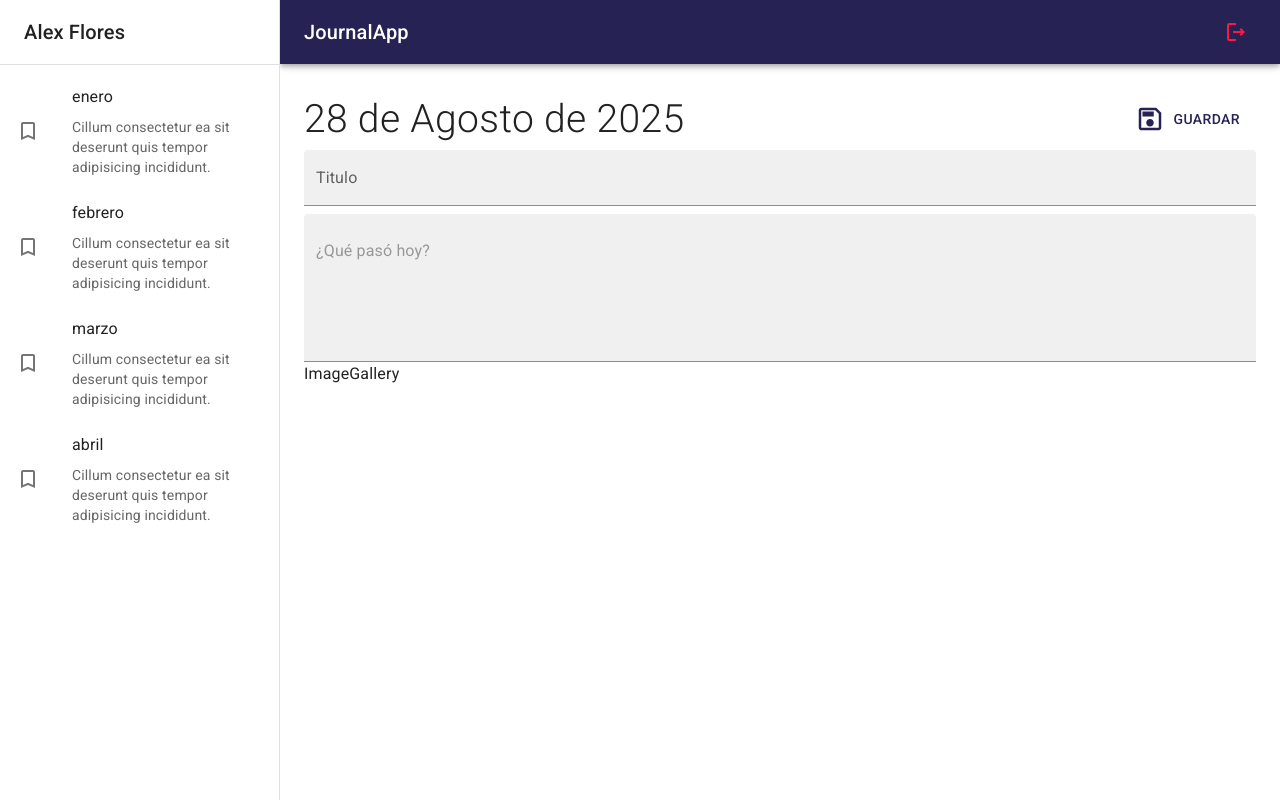
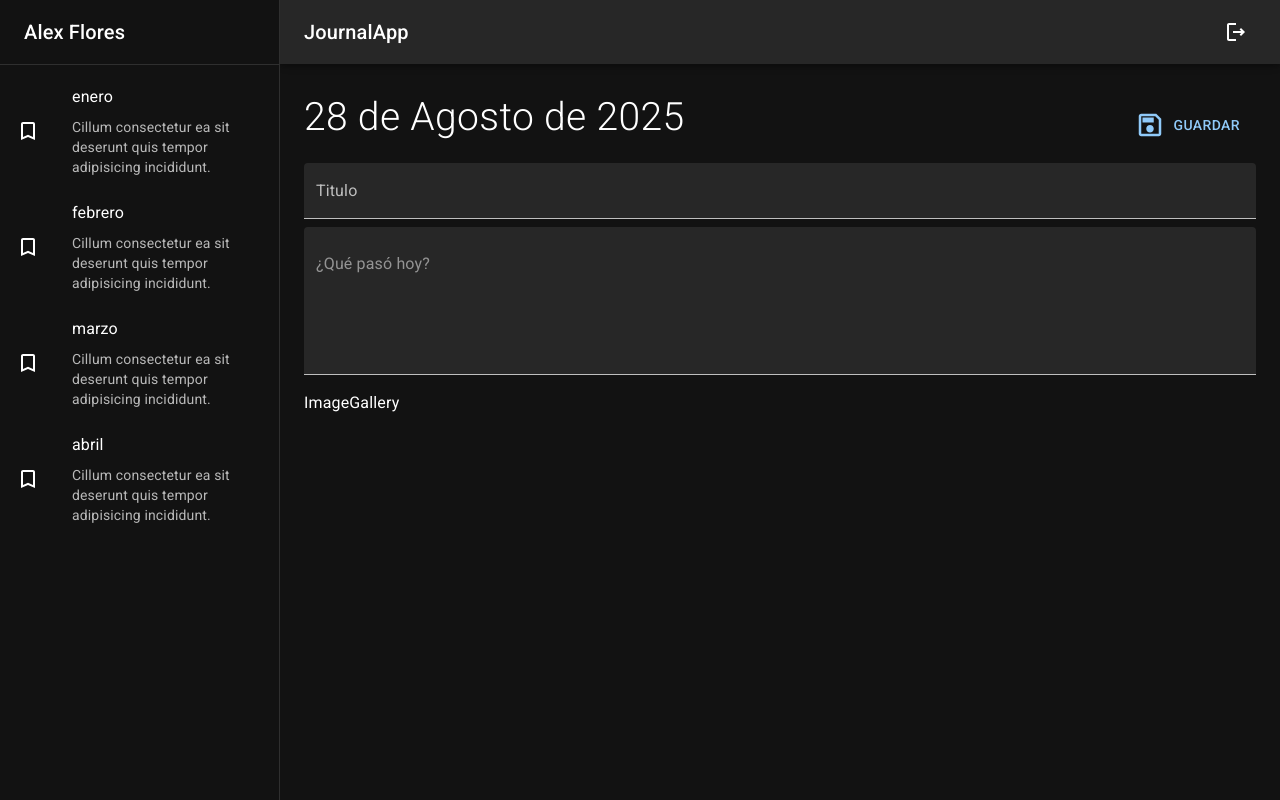
Before and after one commit to AlexisFlores17/Journal-app, a React (Vite) app: page / in a window 1280 px wide. Built offline with nearby package versions, Linux system fonts and the light colour scheme.

Commit message:
style: :lipstick: dark mode
Change in color for the app

```diff
--- a/src/journal/components/NavBar.tsx
+++ b/src/journal/components/NavBar.tsx
@@ -32,7 +32,7 @@ export const NavBar = ({ drawerWidth }: Props) => {
           <Typography variant="h6" noWrap component="div">
             JournalApp
           </Typography>
-          <IconButton color="error">
+          <IconButton >
             <LogoutOutlined />
           </IconButton>
         </Grid2>
--- a/src/journal/views/NoteView.tsx
+++ b/src/journal/views/NoteView.tsx
@@ -13,17 +13,17 @@ export const NoteView = () => {
         sx={{ mb: 1 }}
       >
         <Grid item>
-          <Typography fontSize={39} fontWeight="light">
+          <Typography fontSize={39} fontWeight="light" sx={{mb:2}}>
             28 de Agosto de 2025
           </Typography>
         </Grid>
         <Grid item>
-          <Button color="primary" sx={{ p: 2 }}>
+          <Button sx={{ p: 2 }}>
             <SaveOutlined sx={{ fontSize: 30, mr: 1 }} />
             Guardar
           </Button>
-        </Grid>{" "}
-        <Grid container>
+        </Grid>
+        <Grid container sx={{mb:2}}>
           <TextField
             type="text"
             variant="filled"
--- a/src/theme/purpleTheme.ts
+++ b/src/theme/purpleTheme.ts
@@ -4,12 +4,13 @@ import { red } from "@mui/material/colors";
 
 export const purpleTheme = createTheme({
     palette:{
-        primary:{
-            main:"#262254"
-        },
-        secondary:{
-            main:"#543884"
-        },
+        mode:"dark",
+        // primary:{
+        //     main:"#262254"
+        // },
+        // secondary:{
+        //     main:"#543884"
+        // },
         error:{
             main:red.A400
         }
```
